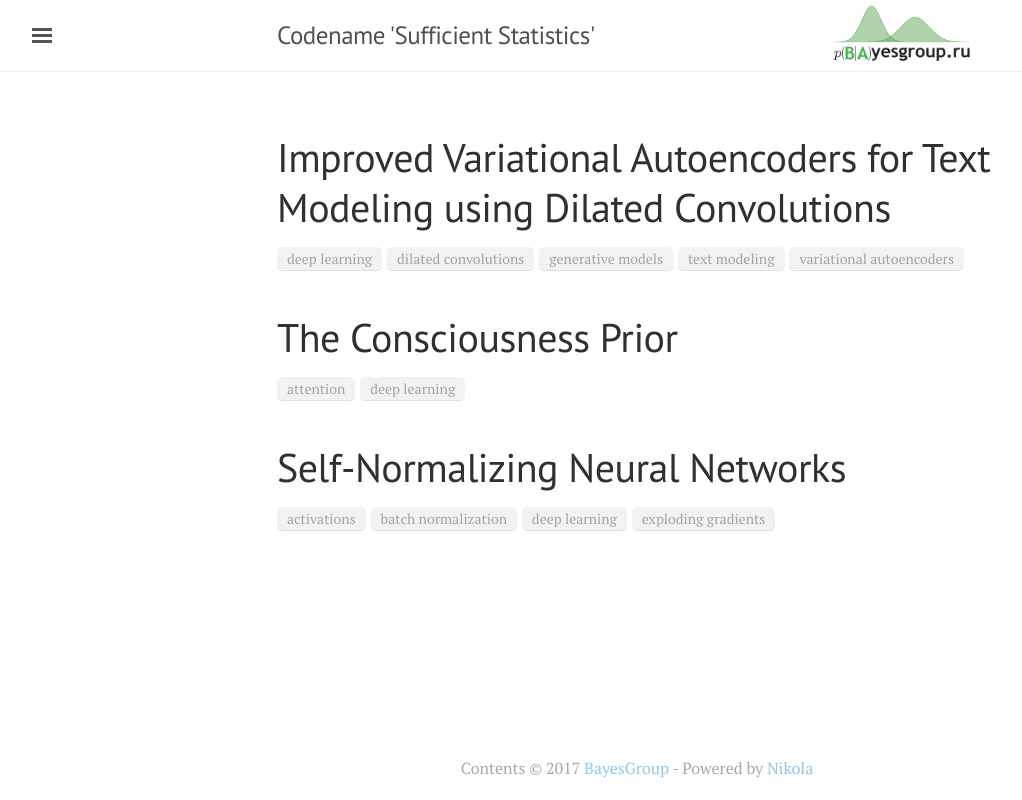
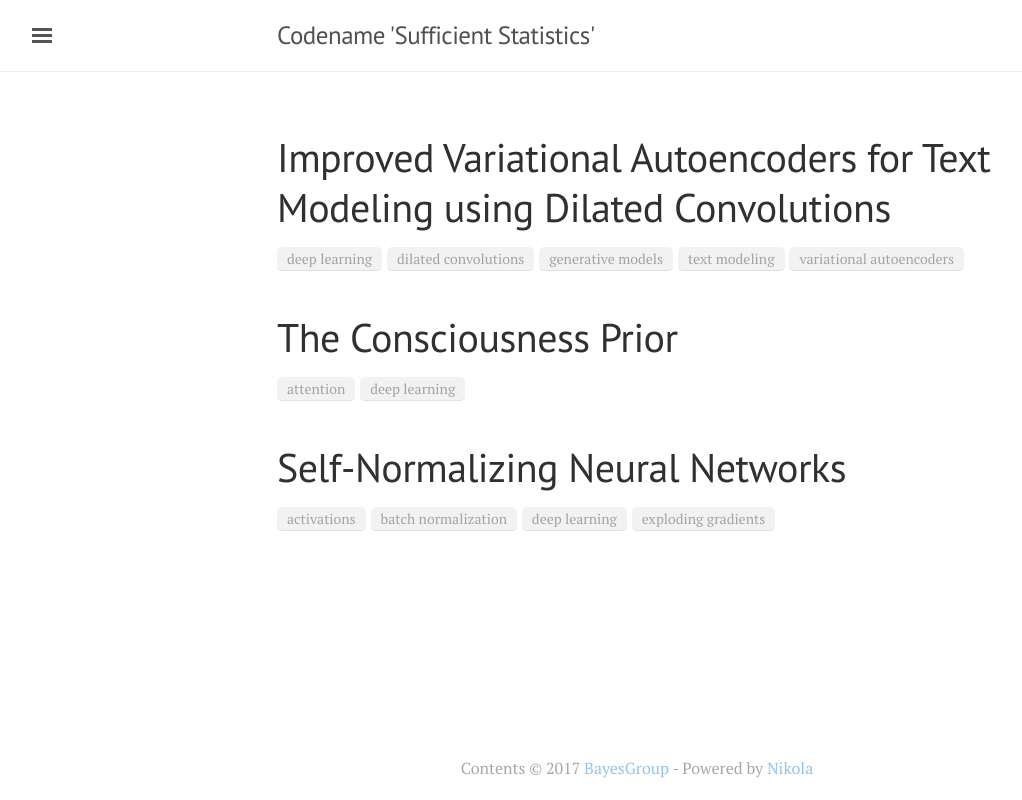
Before and after one commit to bayesgroup/sufficient-statistics, a plain HTML site: page index.html in a window 1280 px wide. Shown: the whole page, without its empty margins (3-1025 px from the left). Drawn offline with nearby package versions, Linux system fonts and the light colour scheme; some packages are replaced by stand-ins of ours.

Commit message:
Removed logo

```diff
--- a/index.html
+++ b/index.html
@@ -53,9 +53,6 @@ MathJax.Hub.Config({
       <a href="." title="Codename 'Sufficient Statistics'" rel="home">Codename 'Sufficient Statistics'</a>
     </h3>
 
-        <div id="logo">
-        <img src="assets/images/bayesgroup.png" alt="Codename 'Sufficient Statistics'">
-</div>
 
         </div>
       </div>
--- a/posts/improved-variational-autoencoders-for-text-modeling-using-dilated-convolutions/index.html
+++ b/posts/improved-variational-autoencoders-for-text-modeling-using-dilated-convolutions/index.html
@@ -66,9 +66,6 @@ MathJax.Hub.Config({
       <a href="../../" title="Codename 'Sufficient Statistics'" rel="home">Codename 'Sufficient Statistics'</a>
     </h3>
 
-        <div id="logo">
-        <img src="../../assets/images/bayesgroup.png" alt="Codename 'Sufficient Statistics'">
-</div>
 
         </div>
       </div>
```
Also changed, not shown: 2017/06/index.html (+0 -3 lines), 2017/09/index.html (+0 -3 lines), 2017/index.html (+0 -3 lines), archive.html (+0 -3 lines), categories/activations/index.html (+1 -0 lines), categories/attention/index.html (+1 -0 lines), categories/batch-normalization/index.html (+1 -0 lines), categories/deep-learning/index.html (+1 -0 lines), categories/dilated-convolutions/index.html (+1 -0 lines), categories/exploding-gradients/index.html (+1 -0 lines), categories/generative-models/index.html (+1 -0 lines), categories/index.html (+0 -3 lines), categories/mathjax/index.html (+1 -0 lines), categories/text-modeling/index.html (+1 -0 lines), 3 more files.
